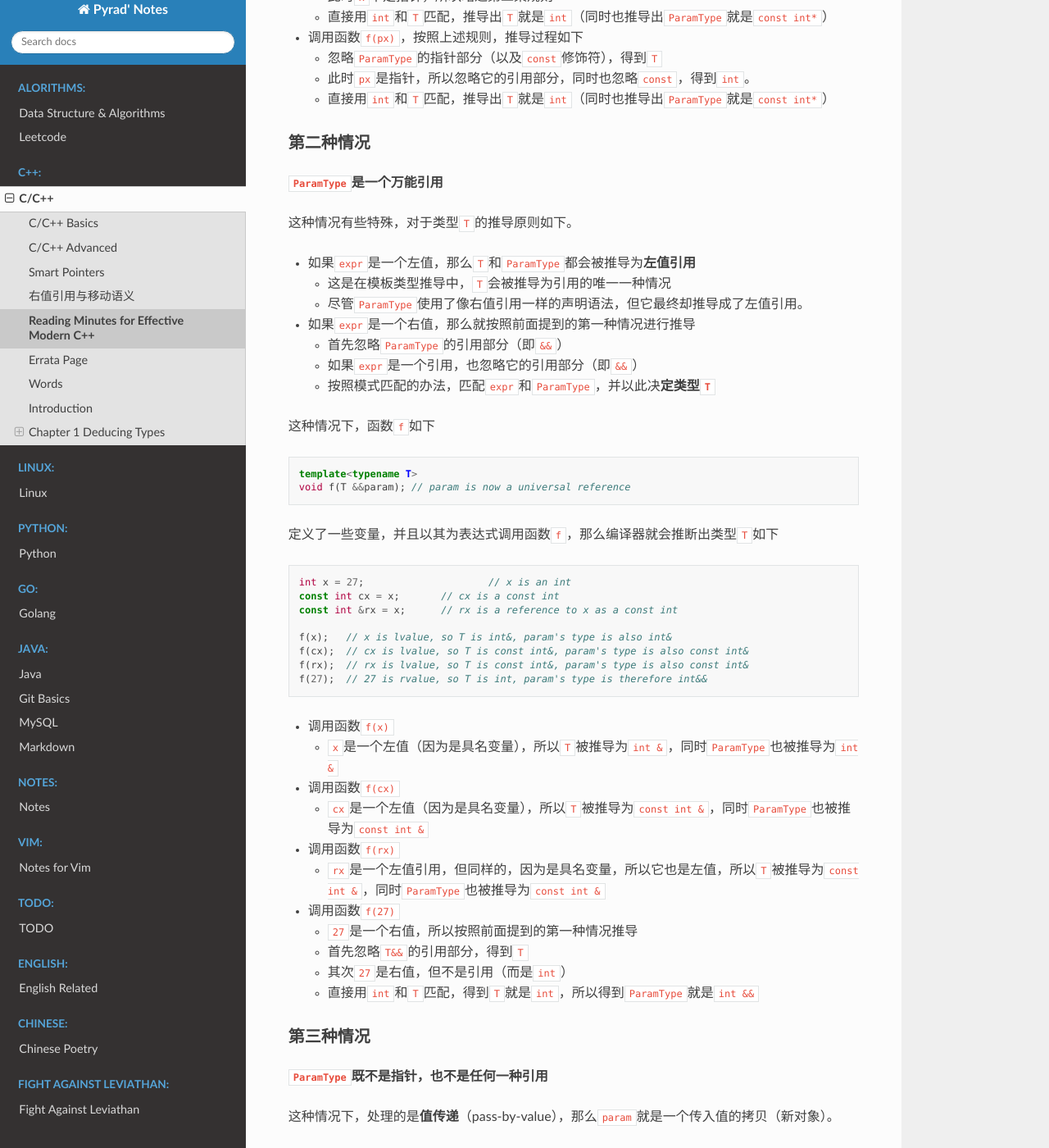
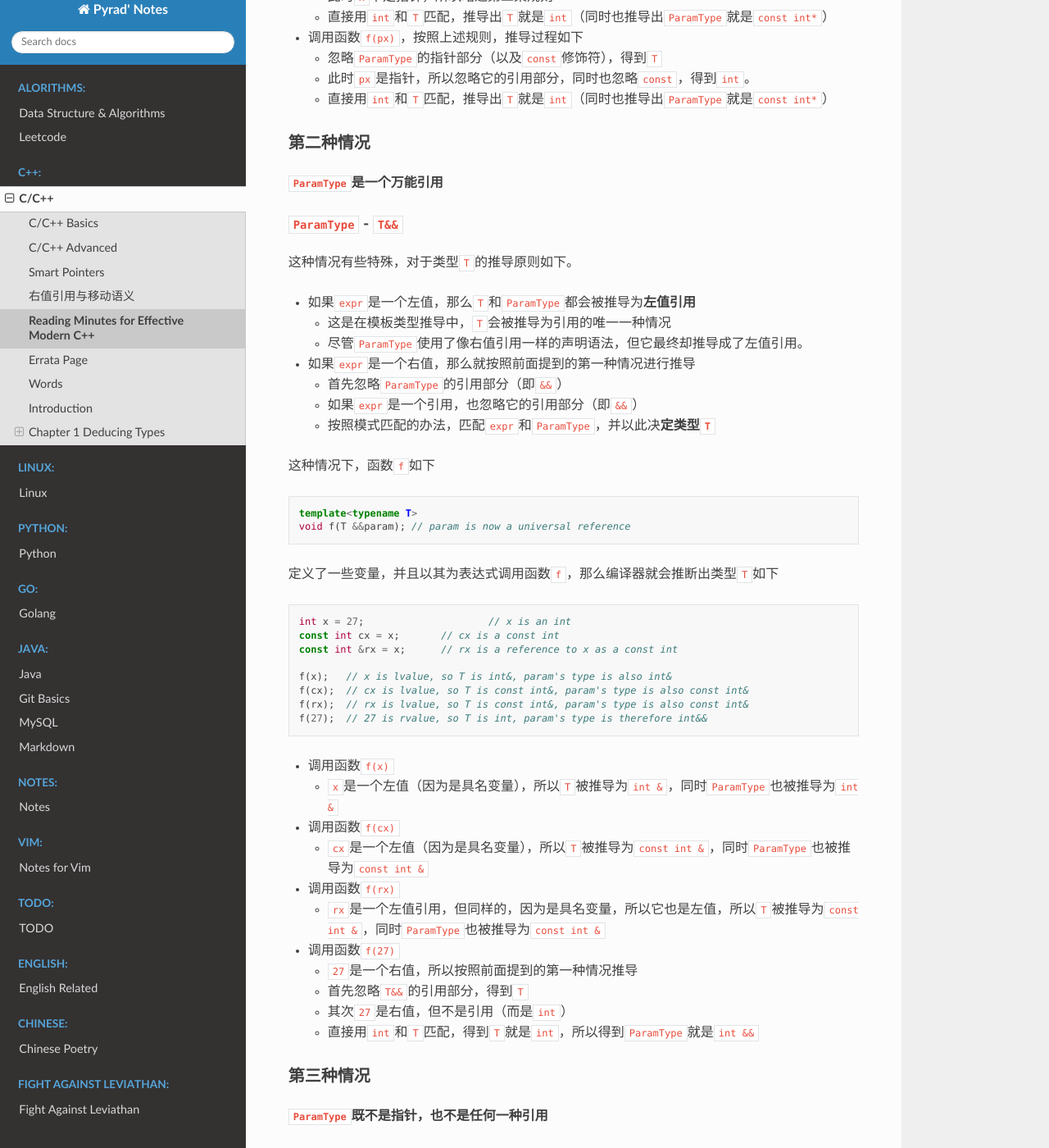
Before and after one commit to Pyrad/pyradnotes, a Sphinx documentation site: the page built from source/CPP/ReadingMinutesEffectiveMordernCPP.md, in a window 1280 px wide and 1400 px high, scrolled down 7120 px. Shown: the whole window at 82% size. Built offline with Sphinx 7.4.7 and the Read the Docs theme 2.0.0, drawn with Linux system fonts in a browser that asks for light colours.

Commit message:
Format update

```diff
--- a/source/CPP/ReadingMinutesEffectiveMordernCPP.md
+++ b/source/CPP/ReadingMinutesEffectiveMordernCPP.md
@@ -353,6 +353,8 @@
 
 **`ParamType`是一个万能引用**
 
+#### `ParamType` - `T&&`
+
 这种情况有些特殊，对于类型`T`的推导原则如下。
 
 - 如果`expr`是一个左值，那么`T`和`ParamType`都会被推导为**左值引用**
@@ -402,6 +404,8 @@
 
 **`ParamType`既不是指针，也不是任何一种引用**
 
+#### `ParamType` - `T`
+
 这种情况下，处理的是**值传递**（pass-by-value），那么`param`就是一个传入值的拷贝（新对象）。
 
 推导规则如下，
```
